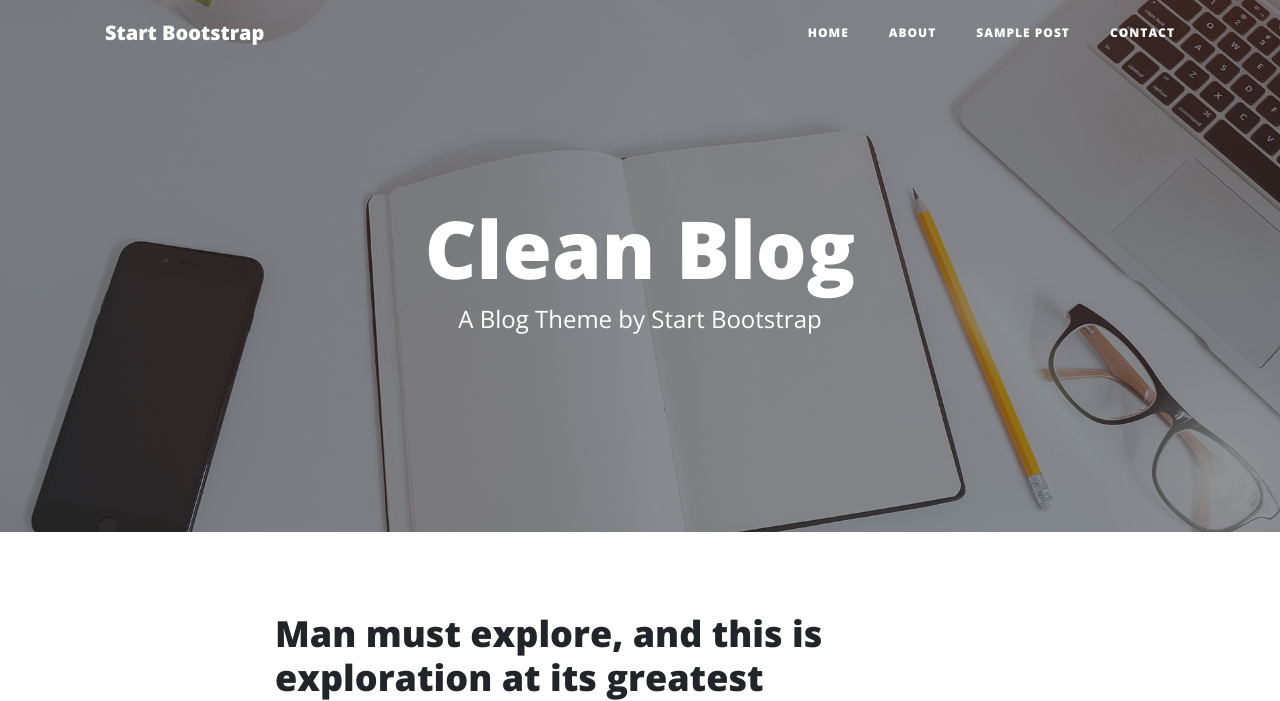
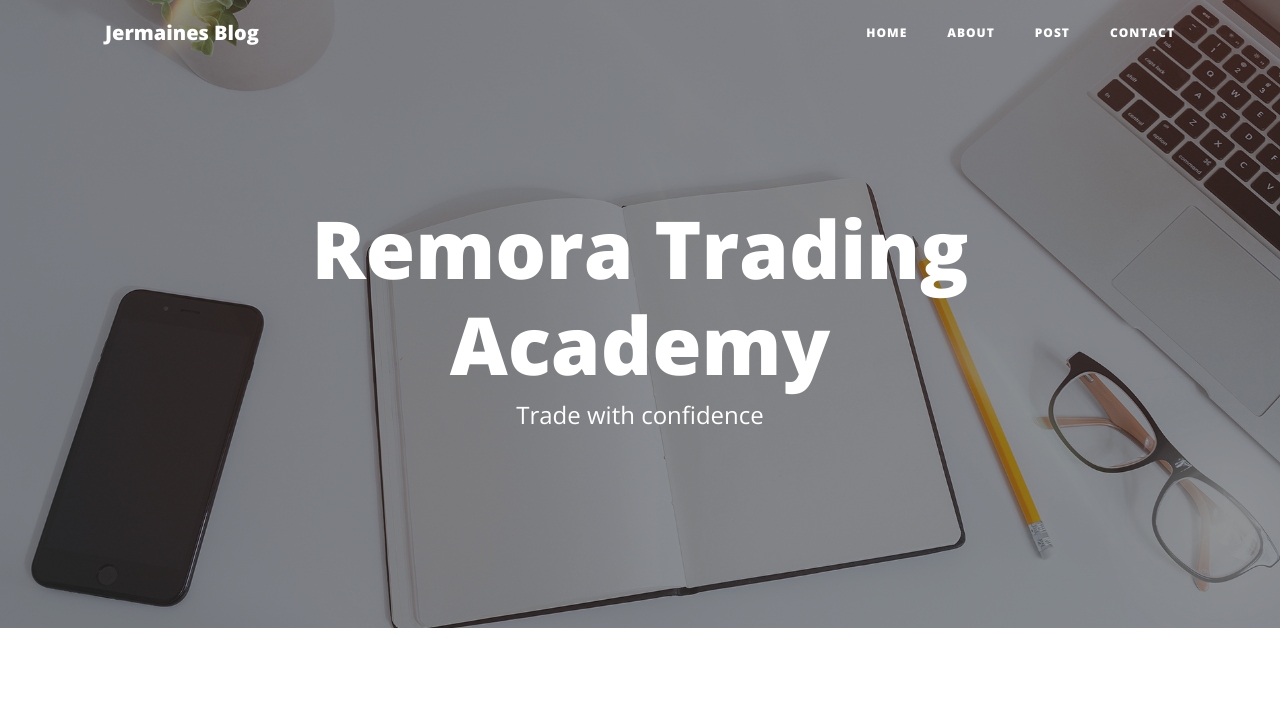
Before and after one commit to jermaineh/Django-cloud-blog, a Django app: page / in a window 1280 px wide. Shown: the top 701 px of the page. Run offline with Django 3.2, Linux system fonts and the light colour scheme; some libraries are stand-ins or nearby versions.

Commit message:
changes to templates, there still needs to be changes made to the urls

```diff
--- a/myBlog/templates/index.html
+++ b/myBlog/templates/index.html
@@ -11,8 +11,8 @@
         <div class="row">
           <div class="col-lg-8 col-md-10 mx-auto">
             <div class="site-heading">
-              <h1>Clean Blog</h1>
-              <span class="subheading">A Blog Theme by Start Bootstrap</span>
+              <h1>Remora Trading Academy</h1>
+              <span class="subheading">Trade with confidence</span>
             </div>
           </div>
         </div>
--- a/myBlog/templates/nav.html
+++ b/myBlog/templates/nav.html
@@ -3,7 +3,7 @@
 <!-- Navigation -->
     <nav class="navbar navbar-expand-lg navbar-light fixed-top" id="mainNav">
       <div class="container">
-        <a class="navbar-brand" href="index.html">Start Bootstrap</a>
+        <a class="navbar-brand" href="index.html">Jermaines Blog</a>
         <button class="navbar-toggler navbar-toggler-right" type="button" data-toggle="collapse" data-target="#navbarResponsive" aria-controls="navbarResponsive" aria-expanded="false" aria-label="Toggle navigation">
           Menu
           <i class="fas fa-bars"></i>
@@ -17,7 +17,7 @@
               <a class="nav-link" href="about.html">About</a>
             </li>
             <li class="nav-item">
-              <a class="nav-link" href="post.html">Sample Post</a>
+              <a class="nav-link" href="post.html">Post</a>
             </li>
             <li class="nav-item">
               <a class="nav-link" href="contact.html">Contact</a>
```
